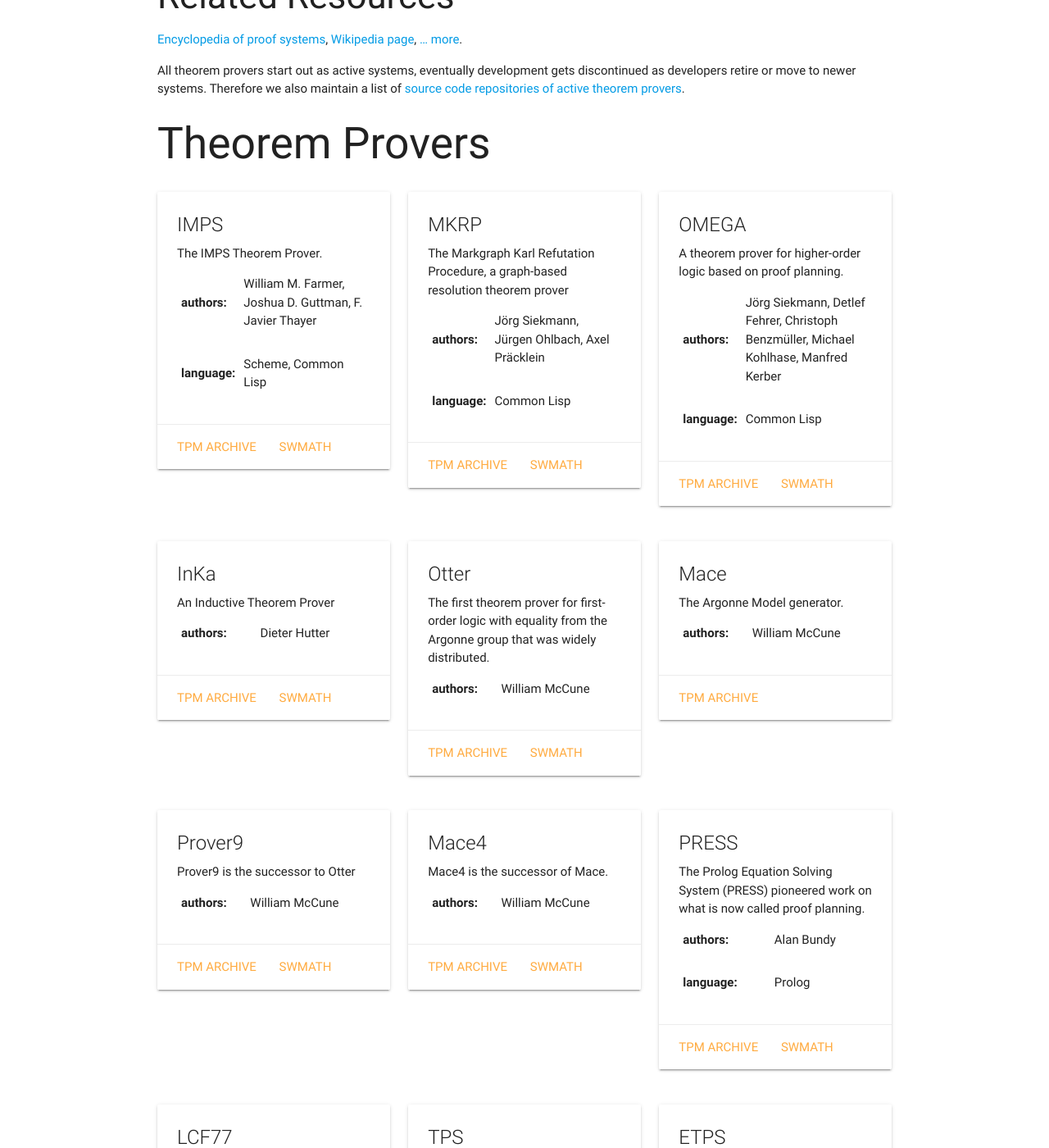
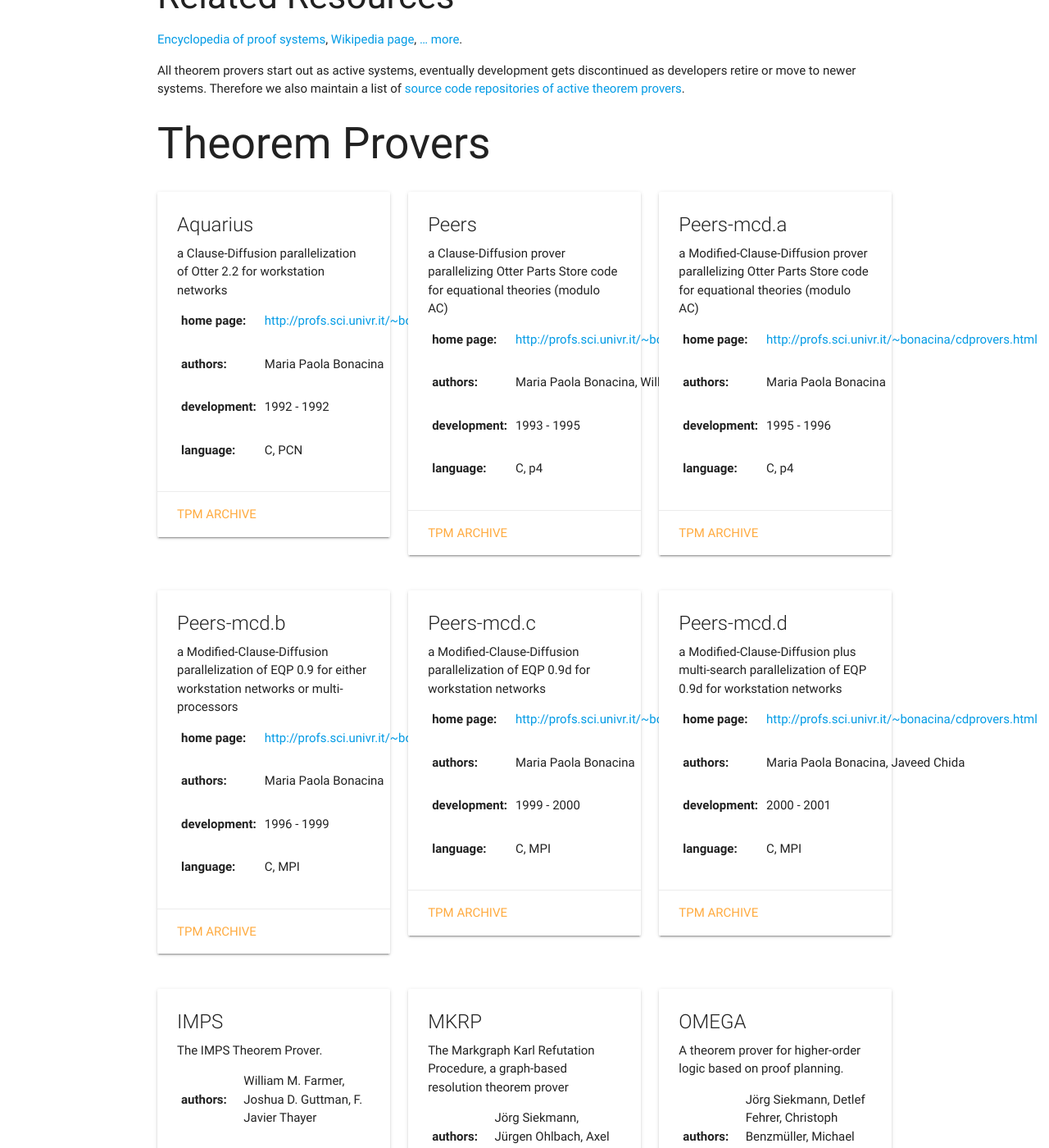
Before and after one commit to theoremprover-museum/theoremprover-museum.github.io, a Jekyll site: the page built from index.md, in a window 1280 px wide and 1400 px high, scrolled down 959 px. Shown: the whole window at 82% size. Built offline with Jekyll 4.4.1, drawn with Linux system fonts in a browser that asks for light colours; some of the changed text lies outside the part shown.

Commit message:
adding Maria Paola's provers to the museum

```diff
--- a/_data/provers.yml
+++ b/_data/provers.yml
@@ -1,5 +1,7 @@
 - name: Aquarius
   active: false
+  status: museum
+  TPMarchive: Aquarius
   teaser: a Clause-Diffusion parallelization of Otter 2.2 for workstation networks
   homepage: http://profs.sci.univr.it/~bonacina/cdprovers.html
   authors: Maria Paola Bonacina
@@ -8,6 +10,8 @@
 
 - name: Peers
   active: false
+  status: museum
+  TPMarchive: Peers
   teaser: a Clause-Diffusion prover parallelizing Otter Parts Store code for equational theories (modulo AC)
   homepage: http://profs.sci.univr.it/~bonacina/cdprovers.html
   authors: Maria Paola Bonacina, William W. McCune
@@ -16,6 +20,8 @@
 
 - name: Peers-mcd.a
   active: false
+  status: museum
+  TPMarchive: Peers-mcd
   teaser: a Modified-Clause-Diffusion prover parallelizing Otter Parts Store code for equational theories (modulo AC)
   homepage: http://profs.sci.univr.it/~bonacina/cdprovers.html
   authors: Maria Paola Bonacina
@@ -24,6 +30,8 @@
 
 - name: Peers-mcd.b
   active: false
+  status: museum
+  TPMarchive: Peers-mcd
   teaser: a Modified-Clause-Diffusion parallelization of EQP 0.9 for either workstation networks or multi-processors
   homepage: http://profs.sci.univr.it/~bonacina/cdprovers.html
   authors: Maria Paola Bonacina
@@ -32,6 +40,8 @@
 
 - name: Peers-mcd.c
   active: false
+  status: museum
+  TPMarchive: Peers-mcd
   teaser: a Modified-Clause-Diffusion parallelization of EQP 0.9d for workstation networks
   homepage: http://profs.sci.univr.it/~bonacina/cdprovers.html
   authors: Maria Paola Bonacina
@@ -40,6 +50,8 @@
 
 - name: Peers-mcd.d
   active: false
+  status: museum
+  TPMarchive: Peers-mcd
   teaser: a Modified-Clause-Diffusion plus multi-search parallelization of EQP 0.9d for workstation networks
   homepage: http://profs.sci.univr.it/~bonacina/cdprovers.html
   authors: Maria Paola Bonacina, Javeed Chida
@@ -268,7 +280,7 @@
   swmath: 707
 
 - name: ProCom
-  authors: Gerd Neugebauer &amp; Uwe Petermann
+  authors: Gerd Neugebauer, Uwe Petermann
   active: false
   status: museum
   development: 1992-1995
```
